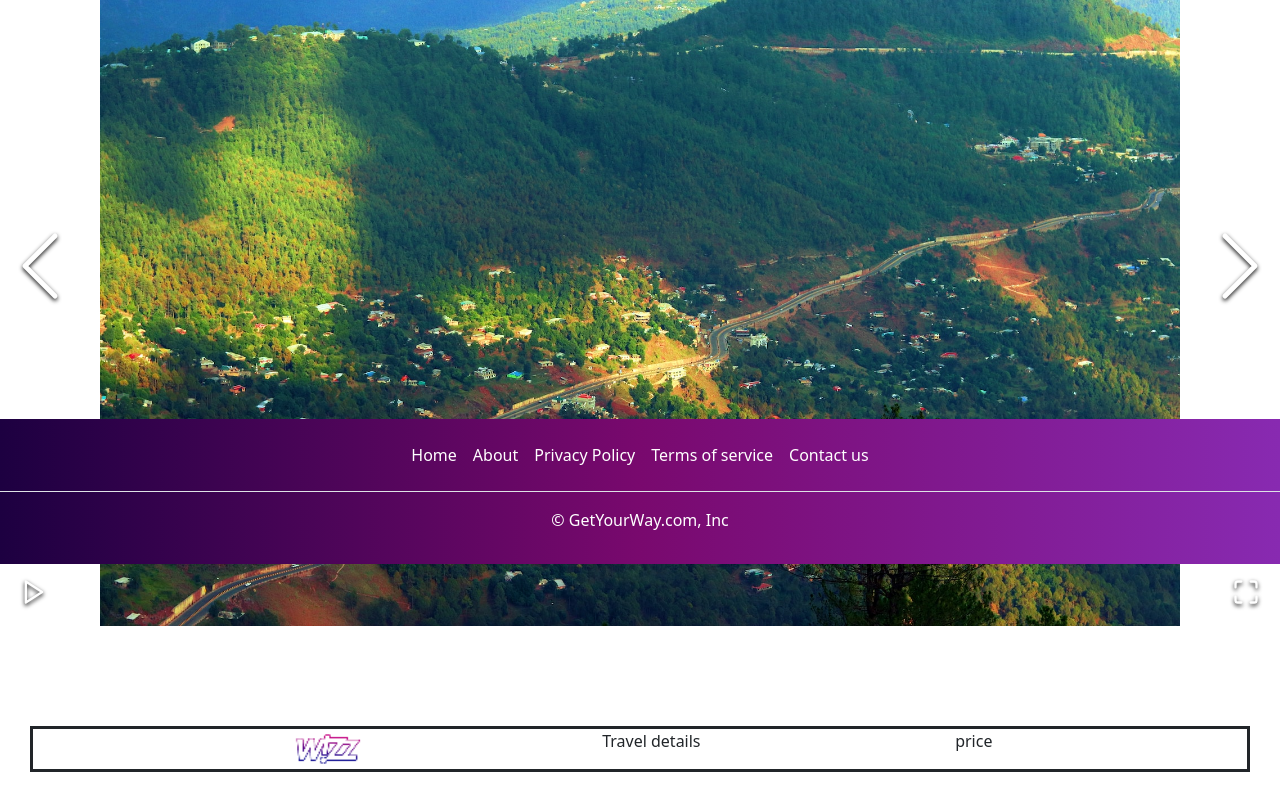
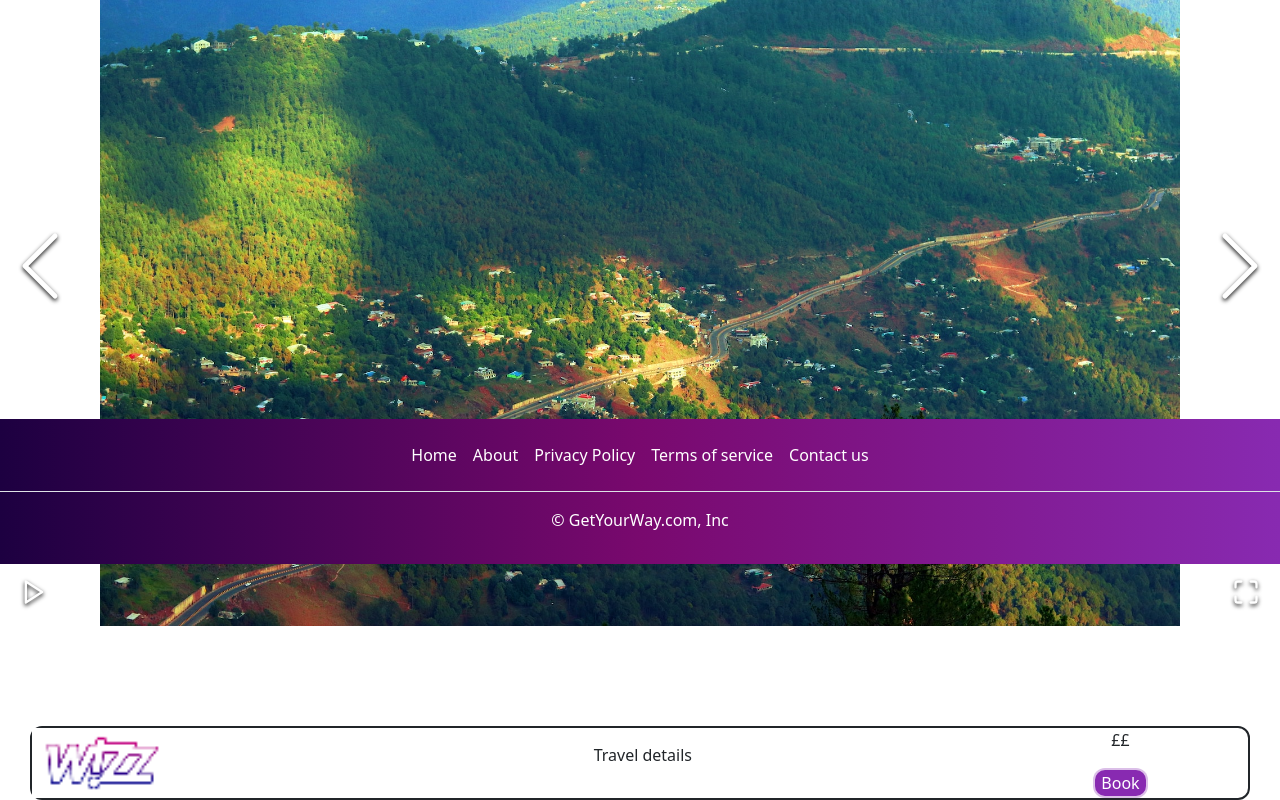
Before and after one commit to eclonghurst/SkyTwoFlyFront, a React (Create React App) app: page /flight in a window 1280 px wide. Shown: the part 212-1012 px from the top of the page. Before the commit the page ends 984 px from the top, so only its background shows below. Built offline with nearby package versions, Linux system fonts and the light colour scheme.

Commit message:
some flight component styling

```diff
--- a/src/Components/Flight.jsx
+++ b/src/Components/Flight.jsx
@@ -8,15 +8,16 @@ function Flight(){
     return(
         <>
         <div className='container-flight'>
-            <div className='container-flight-details'>
+            <div className='container-airline-details'>
                 <img src={airlineLogo} alt="Airline logo"/>
 
             </div>
             <div className='container-flight-details'>
 <p>Travel details</p>
             </div>
-            <div className='container-flight-details'>
-<p>price</p>
+            <div className='container-flight-details-price'>
+<p>££</p>
+<button className='book-button'>Book</button>
             </div>
 
 
--- a/src/Components/FlightsPage.jsx
+++ b/src/Components/FlightsPage.jsx
@@ -4,6 +4,12 @@ function FlightsPage(){
 
     return(
         <>
+<div style="display: flex">
+    <Flight/>
+
+
+</div>
+
         </>
     )
 }
--- /dev/null
+++ b/src/Components/Weather.jsx
@@ -0,0 +1 @@
+import React from "react";
--- a/src/CssFiles/FlightCSS.css
+++ b/src/CssFiles/FlightCSS.css
@@ -1,12 +1,37 @@
 .container-flight{
     display:flex;
     justify-content: space-evenly;
-    border-style: solid;
+    border: 2px solid;
     margin-top: 100px;
     margin-right:30px;
     margin-left:30px;
+    border-radius: 12px;
+
+}
+
+.container-airline-details{
+    display:flex;
+    flex-grow: 1
 }
 
 .container-flight-details{
-    display:flex
+    display:flex;
+    flex-direction: column;
+    flex-grow:3;
+    justify-content:center;
+    align-items:center;
 }
+
+.container-flight-details-price{
+    display:flex;
+    flex-direction: column;
+    align-items: center;
+    flex-grow: 1;
+}
+
+.book-button{
+    color: white;
+    background: rgba(136,42,177,1);
+    border-radius: 12px;
+    border: 2px solid rgba(255, 255, 255, 0.7);
+}
```
